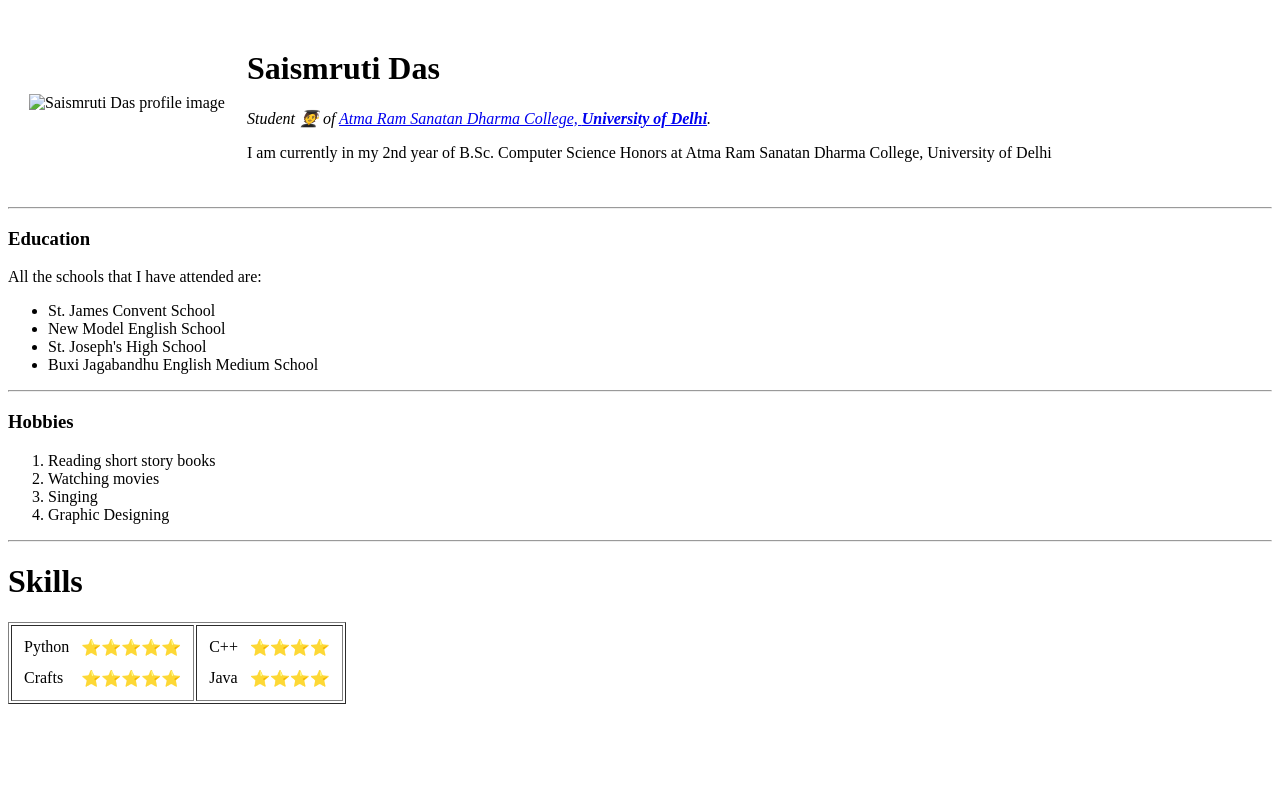
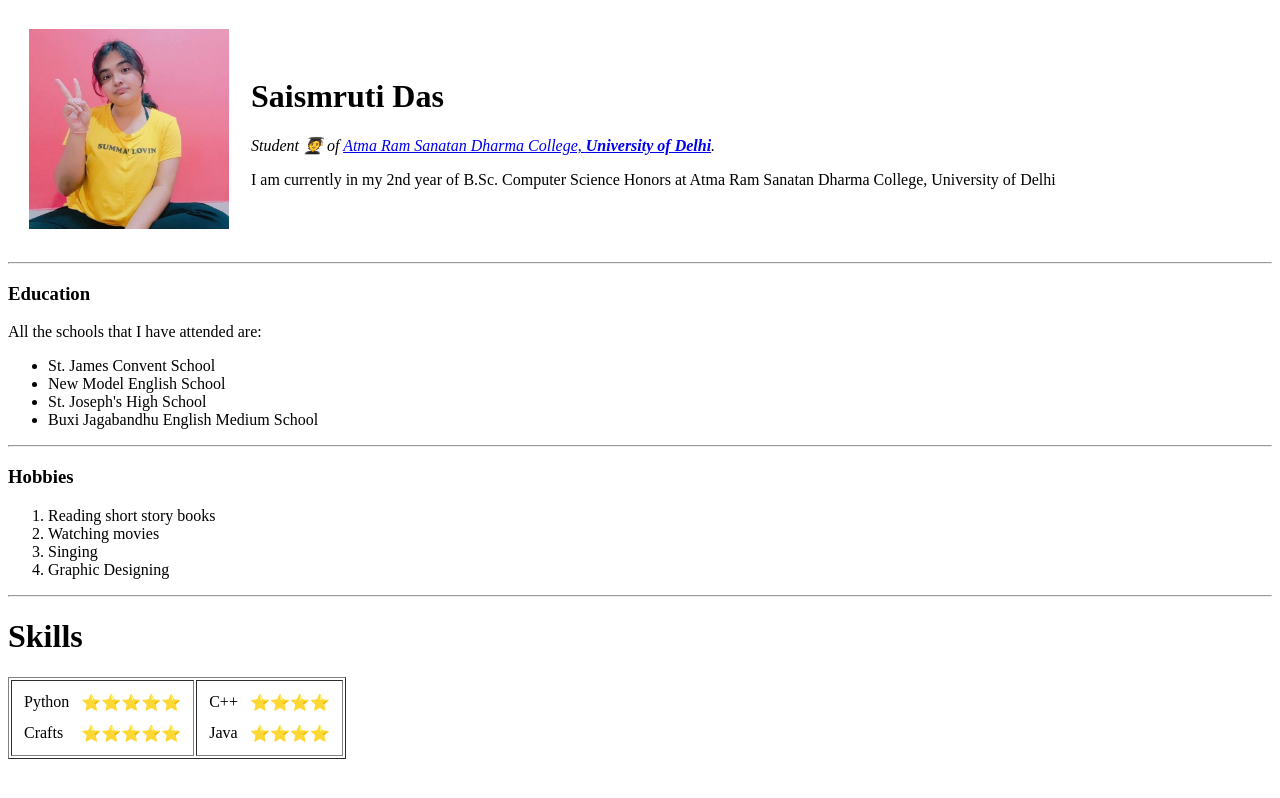
Before and after one commit to saismruti-das/Web-Dev-Trail, a plain HTML site: page index.html in a window 1280 px wide. Drawn offline with Linux system fonts and the light colour scheme.

Commit message:
Update index.html

```diff
--- a/index.html
+++ b/index.html
@@ -7,7 +7,7 @@
 <body>
     <table cellspacing="20">
         <tr>
-            <td><img src="sai.png" alt="Saismruti Das profile image" width="200"></td>
+            <td><img src="images/sai.png" alt="Saismruti Das profile image" width="200"></td>
             <td><h1>Saismruti Das</h1>
                 <p><em>Student 🧑‍🎓 of <a href="https://www.arsdcollege.ac.in/">Atma Ram Sanatan Dharma College, <strong><a href="http://www.du.ac.in/">University of Delhi</a></strong>.</em></p>
                 <p>I am currently in my 2nd year of B.Sc. Computer Science Honors at Atma Ram Sanatan Dharma College, University of Delhi</p>
```
